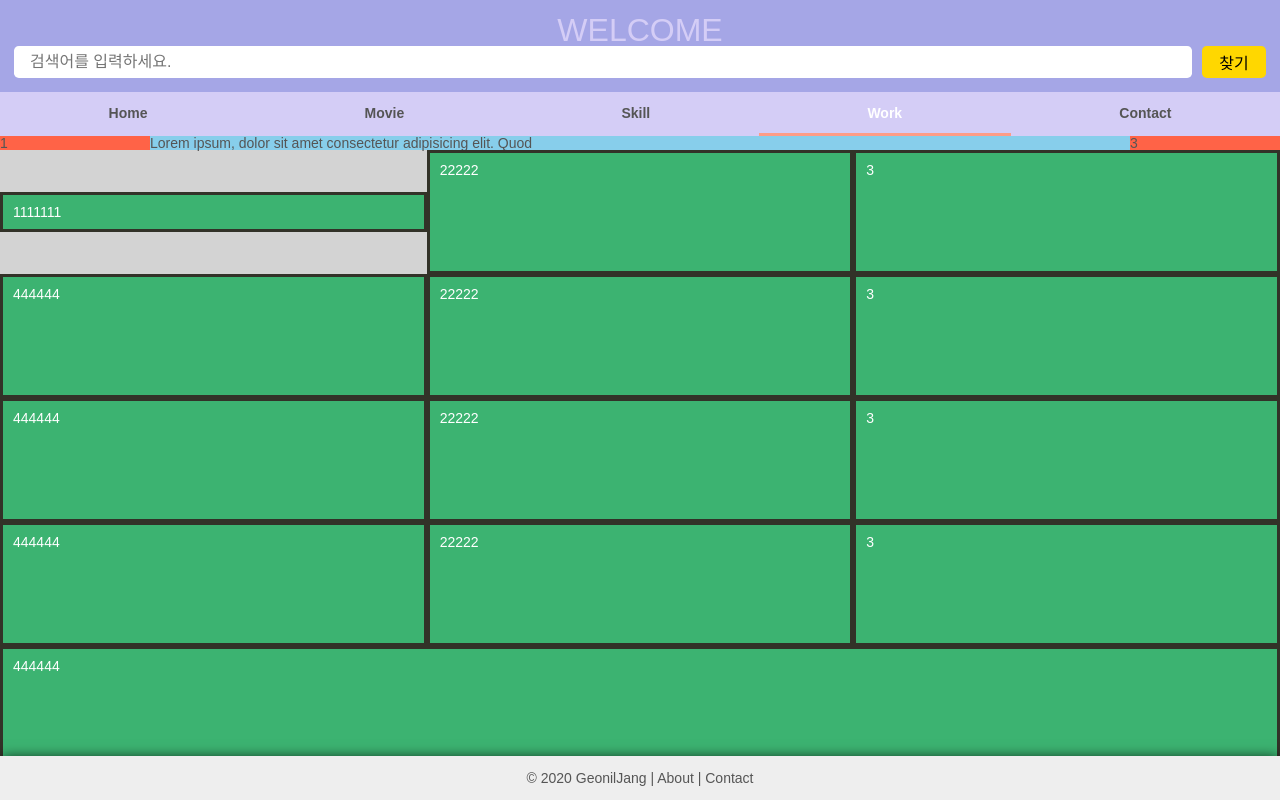
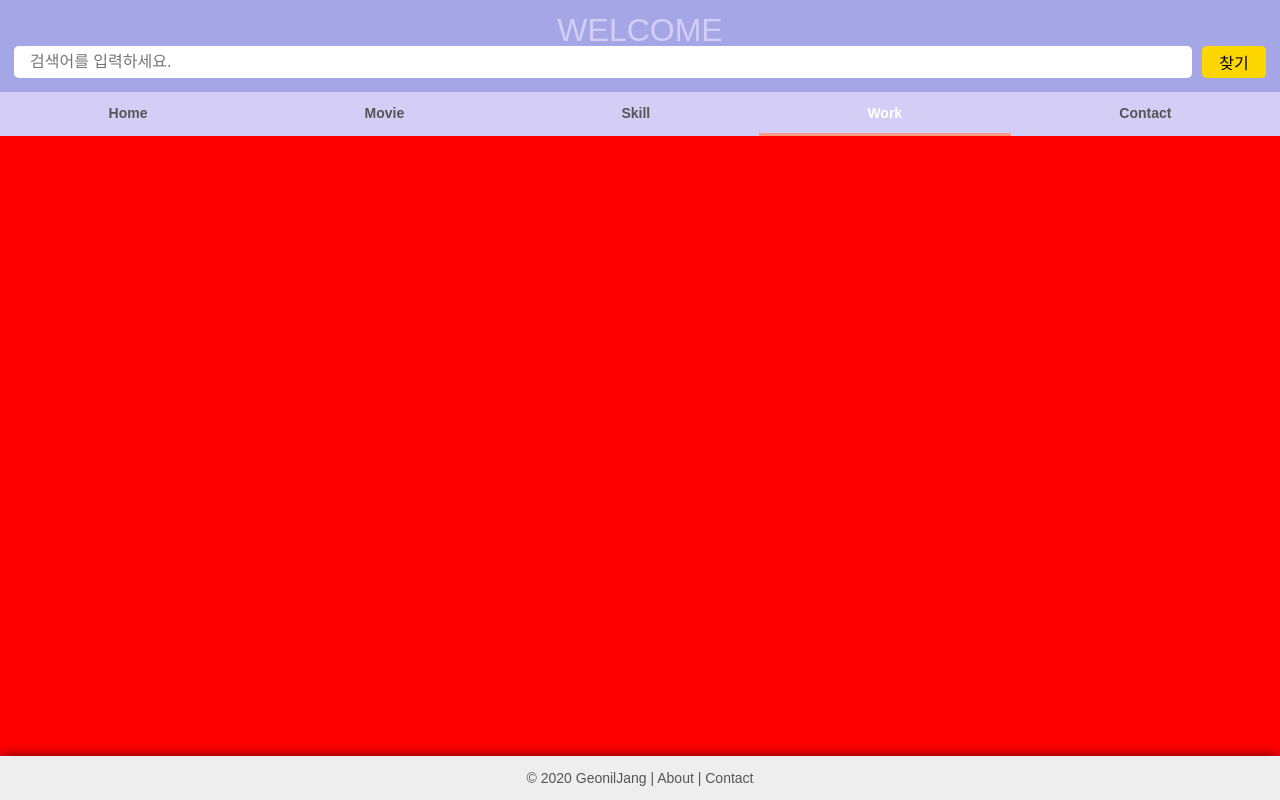
Before and after one commit to takeaways/react-my-web, a React (Create React App) app: page /work in a window 1280 px wide. Built offline with nearby package versions, Linux system fonts and the light colour scheme.

Commit message:
todo app at work page

```diff
--- a/src/pages/Work/index.tsx
+++ b/src/pages/Work/index.tsx
@@ -2,32 +2,7 @@ import React from 'react'
 import styled from 'styled-components'
 import './index.css'
 export default function Work(props: any) {
-  return (
-    <Container>
-      <header>
-        <div>1</div>
-        <div>
-          Lorem ipsum, dolor sit amet consectetur adipisicing elit. Quod
-        </div>
-        <div>3</div>
-      </header>
-      <div className="flex-container">
-        <div className="flex-item">1111111</div>
-        <div className="flex-item">22222</div>
-        <div className="flex-item">3</div>
-        <div className="flex-item">444444</div>
-        <div className="flex-item">22222</div>
-        <div className="flex-item">3</div>
-        <div className="flex-item">444444</div>
-        <div className="flex-item">22222</div>
-        <div className="flex-item">3</div>
-        <div className="flex-item">444444</div>
-        <div className="flex-item">22222</div>
-        <div className="flex-item">3</div>
-        <div className="flex-item">444444</div>
-      </div>
-    </Container>
-  )
+  return <Container></Container>
 }
 
 const Container = styled.section`
```
